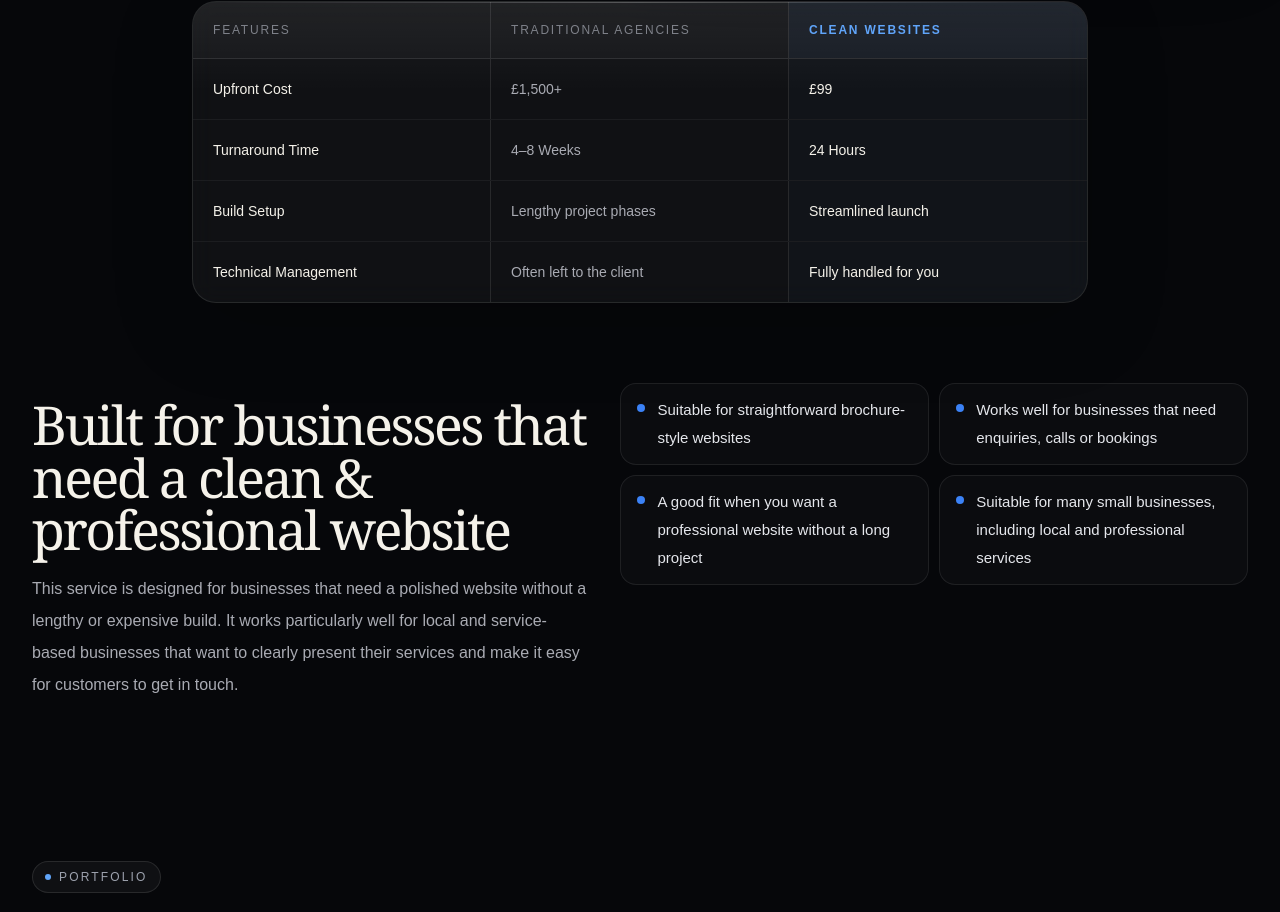
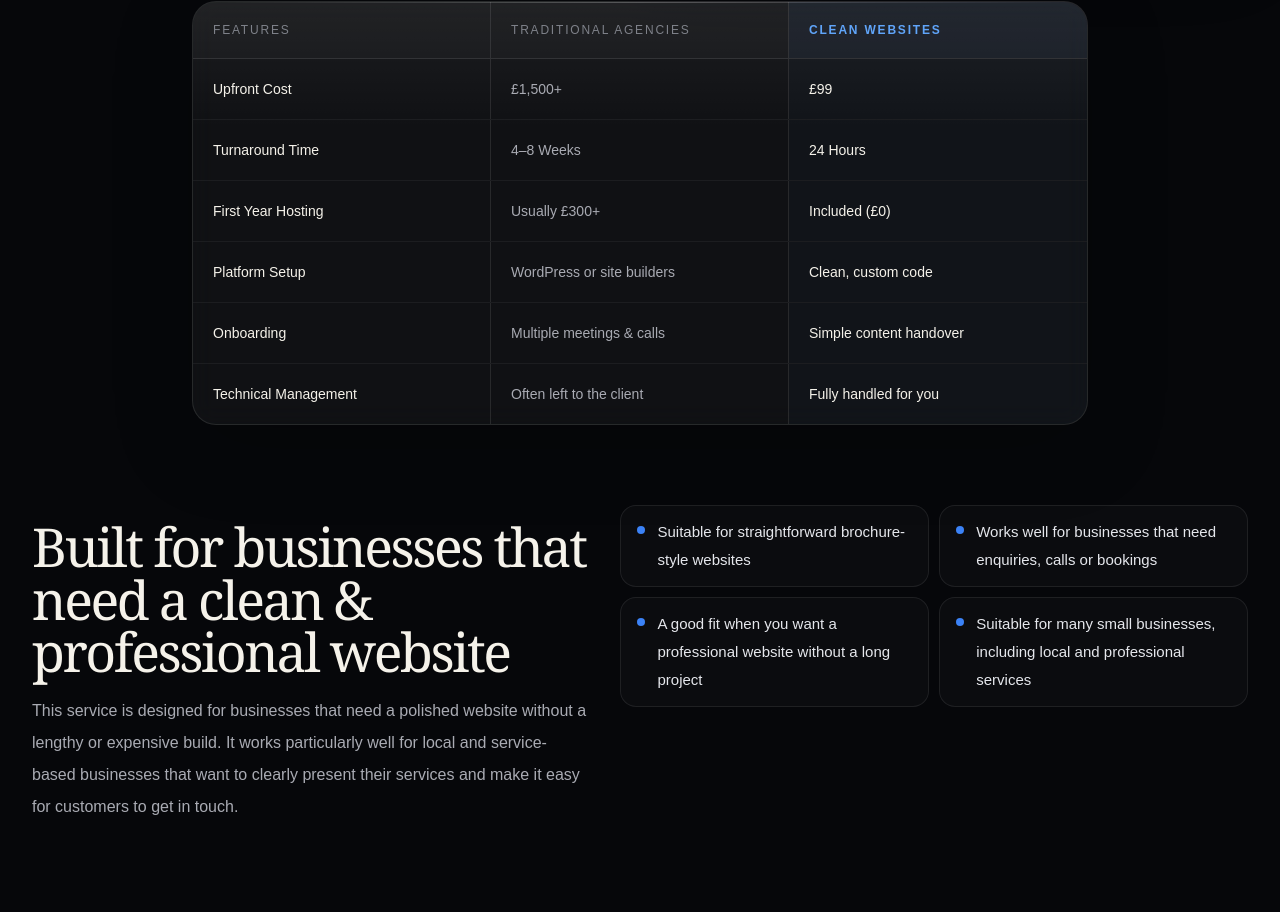
Before and after one commit to cleanwebsitesuk/cleanwebsites, a Next.js app: page / in a window 1280 px wide. Shown: the part 803-1715 px from the top of the page. Built offline with nearby package versions, Linux system fonts and the light colour scheme.

Commit message:
Update page.tsx

```diff
--- a/app/page.tsx
+++ b/app/page.tsx
@@ -172,7 +172,6 @@ const FAQS = [
   },
 ] as const;
 
-// Simplified to 2 panels for the Hero section
 const OFFER_STATS = [
   { label: "Build fee", value: "£99" },
   { label: "Launch time", value: "24h" },
@@ -181,7 +180,9 @@ const OFFER_STATS = [
 const COMPARISON_ROWS = [
   { feature: "Upfront Cost", agency: "£1,500+", us: "£99" },
   { feature: "Turnaround Time", agency: "4–8 Weeks", us: "24 Hours" },
-  { feature: "Build Setup", agency: "Lengthy project phases", us: "Streamlined launch" },
+  { feature: "First Year Hosting", agency: "Usually £300+", us: "Included (£0)" },
+  { feature: "Platform Setup", agency: "WordPress or site builders", us: "Clean, custom code" },
+  { feature: "Onboarding", agency: "Multiple meetings & calls", us: "Simple content handover" },
   { feature: "Technical Management", agency: "Often left to the client", us: "Fully handled for you" },
 ] as const;
 
@@ -1266,22 +1267,13 @@ export default function HomePage() {
             {isMobile ? (
               <div className="mt-8 space-y-4">
                 <GlassCard className="p-4 sm:p-5">
-                  <div className="grid grid-cols-3 gap-3">
+                  <div className="grid grid-cols-2 gap-3">
                     <div className="rounded-[16px] border border-white/10 bg-white/[0.03] px-3 py-4 text-center">
                       <div className="text-[1.35rem] font-semibold tracking-[-0.05em] text-[#F5F2EA]">
                         £99
                       </div>
                       <div className="mt-1 text-[10px] uppercase tracking-[0.15em] text-[#7F828A]">
                         One-time
-                      </div>
-                    </div>
-
-                    <div className="rounded-[16px] border border-white/10 bg-white/[0.03] px-3 py-4 text-center">
-                      <div className="text-[1.35rem] font-semibold tracking-[-0.05em] text-[#F5F2EA]">
-                        £0
-                      </div>
-                      <div className="mt-1 text-[10px] uppercase tracking-[0.15em] text-[#7F828A]">
-                        First 12m
                       </div>
                     </div>
 
@@ -1338,9 +1330,9 @@ export default function HomePage() {
                       Hosting &amp; support
                     </div>
                     <div className="mt-2 text-[1.8rem] font-semibold tracking-[-0.03em] text-[#F5F2EA]">
-                      FREE
-                    </div>
-                    <div className="mt-1 text-sm text-[#A9ABB3]">Free for the first year, then £20/month.</div>
+                      £0 / month
+                    </div>
+                    <div className="mt-1 text-sm text-[#A9ABB3]">Included for the first year. (£20/month thereafter).</div>
 
                     <p className="mt-4 text-sm leading-7 text-[#A9ABB3]">
                       Your website is hosted securely and managed technically so
```
